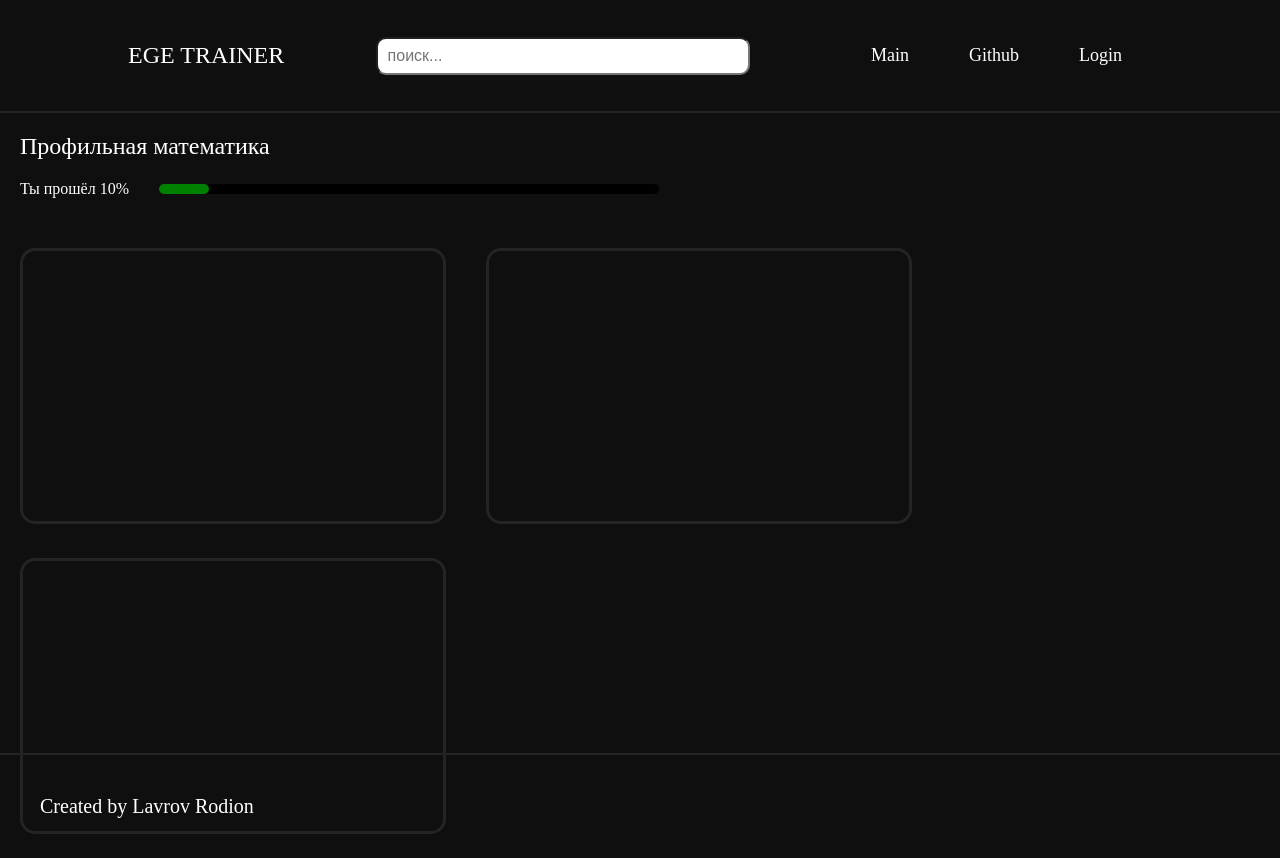
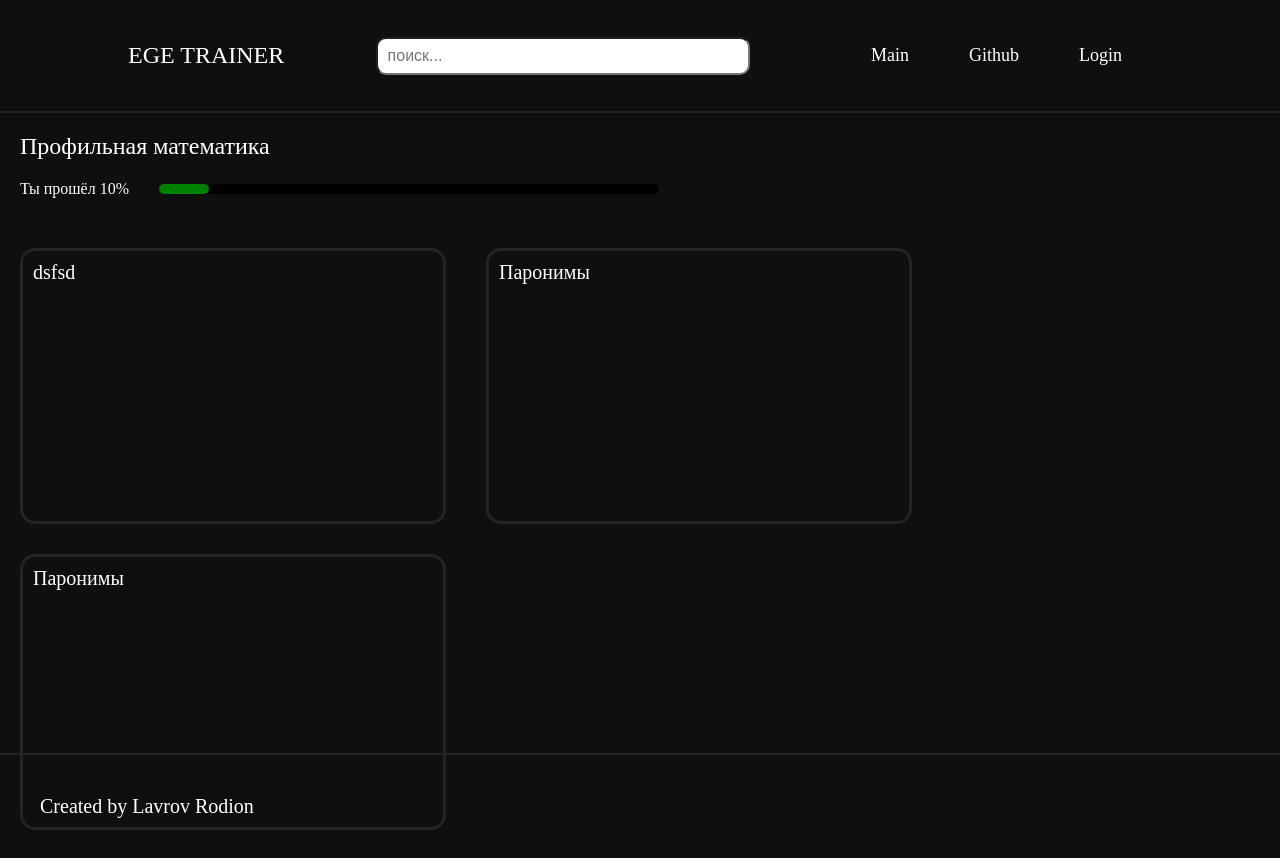
Before and after one commit to Veter-ok/ege-trainer, a React (Vite) app in the folder client/: page /subjects/1 in a window 1280 px wide. Shown: the top 858 px of the page. Built offline with nearby package versions, Linux system fonts and the light colour scheme.

Commit message:
Added paromyns page

```diff
--- a/client/src/App.tsx
+++ b/client/src/App.tsx
@@ -5,6 +5,7 @@ import Header from './components/header/Header'
 import MainPage from './pages/main/MainPage'
 import Login from './pages/login/Login'
 import Subject from './pages/subject/Subject'
+import TopicPage from './pages/topic/Topic'
 
 function App() {
 
@@ -15,6 +16,7 @@ function App() {
         <Route path='/' element={<MainPage/>}/>
         <Route path='/login' element={<Login/>}/>
         <Route path='/subjects/:subjectId' element={<Subject/>}/>
+        <Route path='/topics/:topicId' element={<TopicPage/>}/>
       </Routes>
       <Footer/>
     </div>
--- a/client/src/components/header/header.scss
+++ b/client/src/components/header/header.scss
@@ -6,7 +6,7 @@ header {
 	justify-content: space-between;
 	align-items: center;
 	padding: 15px 10%;
-	color: #fff;
+	color: $primaryTextColor;
 	border-bottom: 2px solid $borderColor;
 	.title {
 		font-size: 24px;
@@ -19,7 +19,7 @@ header {
 			display: inline-block;
 			padding: 30px;
 			a{
-				color: #fff;
+				color: $primaryTextColor;
 				text-decoration: none;
 				transition: all 0.3s ease 0s;
 			}
--- a/client/src/components/topic-card/topic-card.tsx
+++ b/client/src/components/topic-card/topic-card.tsx
@@ -4,11 +4,12 @@ import { ITopic } from "../../types/mainTypes"
 
 interface IPropsTopicCard {
 	topic: ITopic
+	onClick(id: number): void
 }
 
-const TopicCard:FC<IPropsTopicCard> = ({topic}) => {
+const TopicCard:FC<IPropsTopicCard> = ({topic, onClick}) => {
 	return (
-		<div className="topic-block">
+		<div className="topic-block" onClick={() => onClick(topic.id)}>
 			<div className="topic-block__title">{topic.title}</div>
 		</div>
 	)
--- a/client/src/constants/topics.ts
+++ b/client/src/constants/topics.ts
@@ -1,9 +1,9 @@
 import { ITopic } from "../types/mainTypes";
 
-export const Themes:ITopic[] = [
+export const Topics:ITopic[] = [
 	{
 		id: 0,
-		title: '',
+		title: 'Паронимы',
 		progress: 23
 	},
 	{
--- /dev/null
+++ b/client/src/pages/paronyms/paronymsPage.tsx
@@ -0,0 +1,16 @@
+import { useState } from 'react'
+import Input from '../../ui/input/input'
+import './paronymsPage.scss'
+
+const ParonymsPage = () => {
+	const [word, setWord] = useState('')
+
+	return (
+		<div className="paronyms-page">
+			<div className="paronyms-page__title">Паронимы</div>
+			<Input placeholder="слово..." value={word} onChange={setWord}/>
+		</div>
+	)
+}
+
+export default ParonymsPage
--- a/client/src/pages/subject/Subject.tsx
+++ b/client/src/pages/subject/Subject.tsx
@@ -1,24 +1,26 @@
 import './subject.scss'
-import { useParams } from "react-router-dom";
+import { useNavigate, useParams } from "react-router-dom";
 import { subjects } from "../../constants/subjects";
-import { Themes } from '../../constants/topics';
+import { Topics } from '../../constants/topics';
 import TopicCard from '../../components/topic-card/topic-card';
 
 const Subject = () => {
 	const { subjectId } = useParams();
-
+	const navigate = useNavigate()
 	const currentlySubject = subjects.filter((value) => value.id === Number(subjectId) ? true : false)[0]
 
-	const findTheme = (id: number) => {
-		for (let i = 0; i++; i < Themes.length) {
-			if (Themes[i].id === id){
-				return Themes[i]
+	const findTopic = (id: number) => {
+		for (let i = 0; i < Topics.length; i++ ) {
+			if (Topics[i].id === id){
+				return Topics[i]
 			}
 		}
-		return Themes[0]
+		return Topics[0]
 	}
 
-	console.log(findTheme(currentlySubject.blocks[0]))
+	const openTopic = (id: number) => {
+		navigate(`/topics/${id}`)
+	}
 
 	return (
 		<div className="subject-page">
@@ -29,8 +31,8 @@ const Subject = () => {
 					<div style={{width: `${currentlySubject.progress}%`}} className="subject-page__progress-bar__full-line__success"/>
 				</div>
 				<div className="subject-page__topics-blocks">
-					{currentlySubject.blocks.map((value) =>
-						<TopicCard topic={findTheme(value)}/>
+					{currentlySubject.blocks.map((value, index) =>
+						<TopicCard key={index} topic={findTopic(value)} onClick={openTopic}/>
 					)}
 				</div>
 			</div>
--- /dev/null
+++ b/client/src/pages/topic/Topic.tsx
@@ -0,0 +1,21 @@
+import { useParams } from 'react-router-dom'
+import './topic.scss'
+import { Topics } from '../../constants/topics'
+import ParonymsPage from '../paronyms/paronymsPage'
+
+const TopicPage = () => {
+	const {topicId} = useParams()
+	const currentlyTopic = Topics.filter((value) => value.id === Number(topicId) ? true : false)[0]
+
+	return (
+		<div className="topic-page">
+			{Number(topicId) === 0 ?
+				<ParonymsPage/>
+			:
+				<div className="topic-page__title">{currentlyTopic.title}</div>
+			}
+		</div>
+	)
+}
+
+export default TopicPage
--- /dev/null
+++ b/client/src/pages/topic/topic.scss
@@ -0,0 +1,8 @@
+@import '../../constants.scss';
+
+.topic-page {
+	color: $primaryTextColor;
+	font-size: 24px;
+	height: 800px;
+	margin: 20px 0px 0px 20px;
+}
```
Also changed, not shown: client/src/pages/paronyms/paronymsPage.scss (added).
